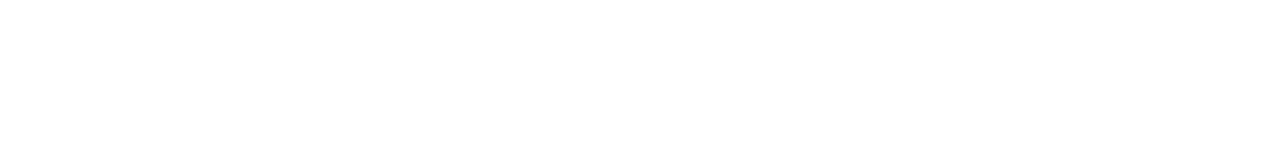
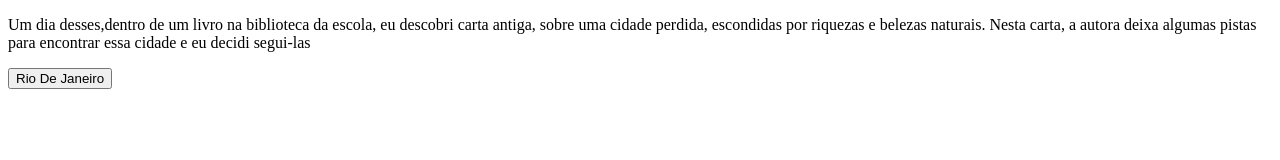
Before and after one commit to 21jose1A/Criando-uma-aventura, a plain HTML site: page index.html in a window 1280 px wide. Drawn offline with Linux system fonts and the light colour scheme.

Commit message:
rio de janeiro

```diff
--- a/index.html
+++ b/index.html
@@ -6,6 +6,15 @@
     <title>Em busca da cidade perdida</title>
 </head>
 <body>
+    <main>
+        <div>
+            <p>Um dia desses,dentro de um livro na biblioteca da escola, eu descobri carta antiga, sobre uma cidade perdida, escondidas por riquezas
+e belezas naturais. Nesta carta, a autora deixa algumas pistas para encontrar essa cidade e eu decidi segui-las</p>
+            <button>Rio De Janeiro</button>
+        </div>
+    </main>
+
+
 
 </body>
 </html>
```
